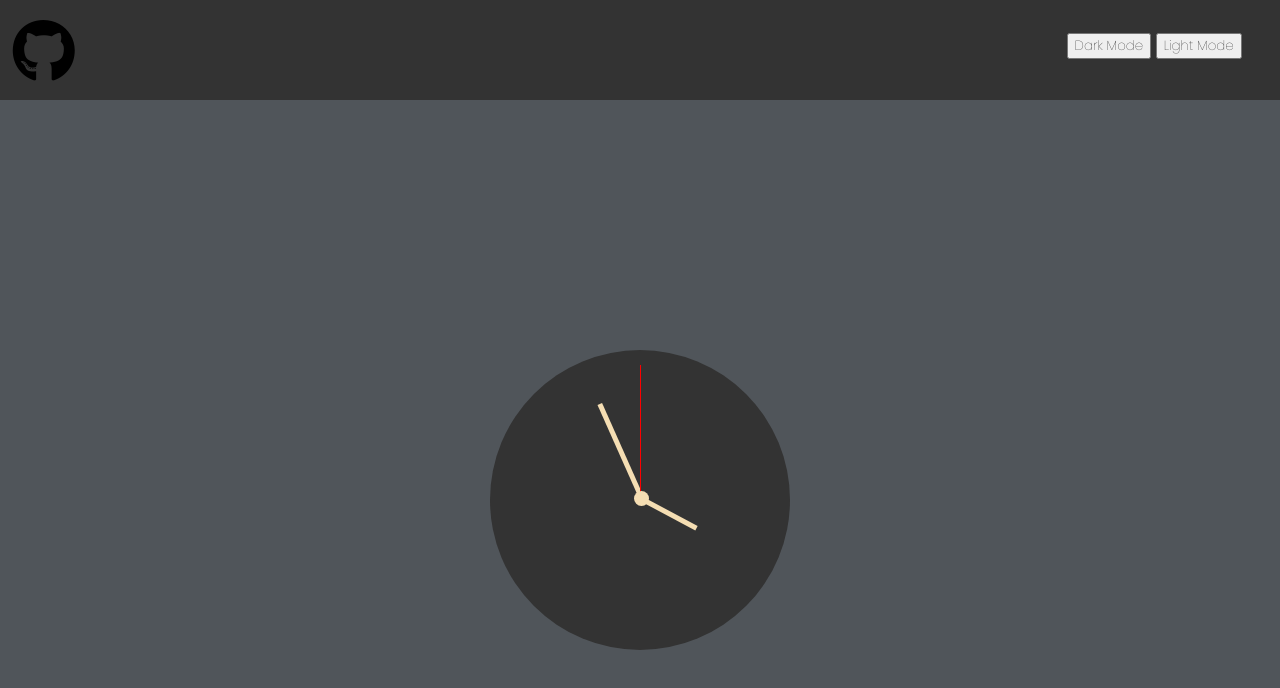
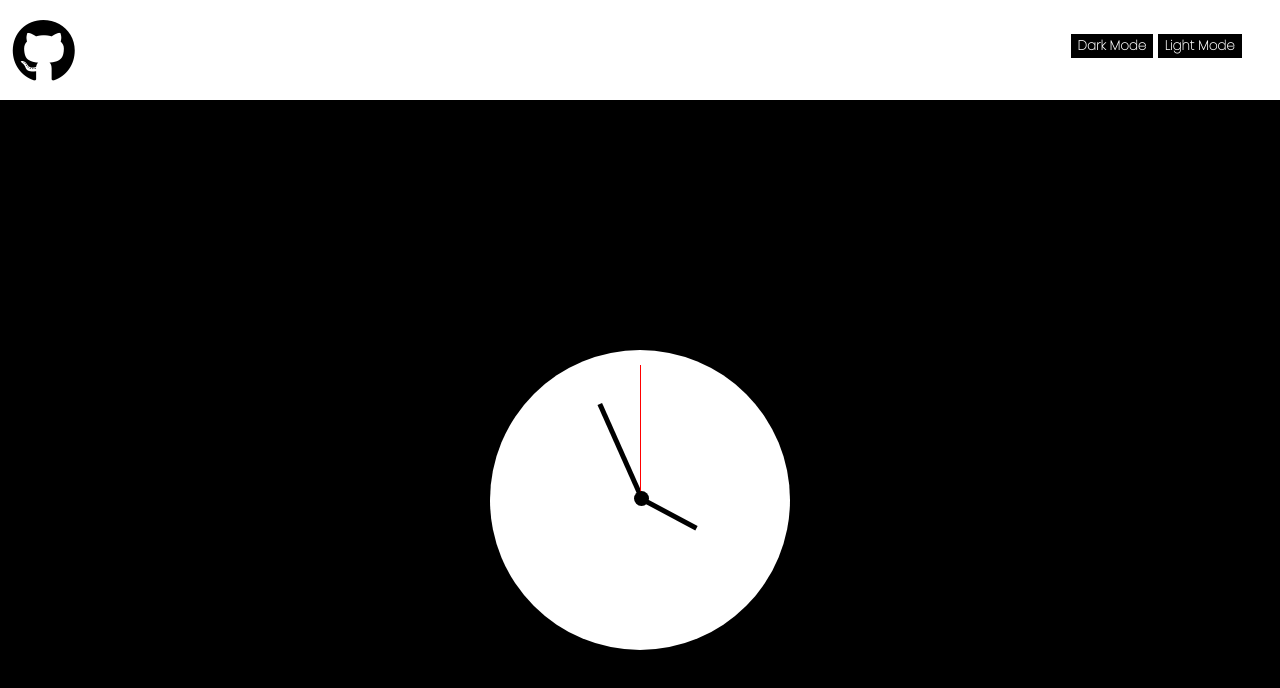
Before and after one commit to SavanGondaliya/Analog-Clock, a plain HTML site: page index.html in a window 1280 px wide. Both pictures are taken after a click on the button "Light Mode". Drawn offline with Linux system fonts and the light colour scheme.

Commit message:
Added Light-Mode Feature

```diff
--- a/index.html
+++ b/index.html
@@ -19,27 +19,27 @@
     <link rel="stylesheet" href="style.css" />
     <title>Digital Clock || Analog Watch</title>
   </head>
-  <body>
-    <header>
+  <body id="body">
+    <header id="header">
       <div class="logo">
-        <a href="https://www.github.com/SavanGondaliya/"><i class="fa-brands fa-github fa-2xl"></i></a>
+        <a href="https://www.github.com/SavanGondaliya/" id="logo"><i class="fa-brands fa-github fa-2xl"></i></a>
       </div>
       <div class="btn">
-        <button>Dark Mode</button>
-        <button>Light Mode</button>
+        <button onclick="Dark_mode()">Dark Mode</button>
+        <button onclick="light_mode()">Light Mode</button>
       </div>
     </header>
     <main class="clock_container">
-      <section class="clock">
-        <div class="center"></div>
+      <section class="clock" id="clock">
+        <div class="center" id="center"></div>
         <div class="hour_container" id="hh">
-          <div class="hour"></div>
+          <div class="hour" id="hour"></div>
         </div>
         <div class="minute_container" id="mm">
-          <div class="minute"></div>
+          <div class="minute" id="minute"></div>
         </div>
         <div class="second_container" id="ss">
-          <div class="second"></div>
+          <div class="second" id="second"></div>
         </div>
       </section>
     </main>
--- a/main.js
+++ b/main.js
@@ -10,4 +10,23 @@ function Time()
     document.getElementById('ss').style.transform = `rotate(${second}deg)`;
 }
 setInterval(Time,1000)
-// hr.style.transform = `rotateZ(${hh+(mm/12)}deg)`;
+
+function light_mode() {
+    document.getElementById("hour").style.background = "black";
+    document.getElementById("minute").style.background = "black";
+    document.getElementById("center").style.background = "black";
+    document.getElementById("second").style.background = "red";
+    document.getElementById("clock").style.background = "white";
+    document.getElementById("header").style.background = "white";
+    document.getElementById("body").style.background = "black";
+}
+function Dark_mode()
+{
+    document.getElementById("hour").style.background = "wheat";
+    document.getElementById("minute").style.background = "wheat";
+    document.getElementById("center").style.background = "wheat";
+    document.getElementById("second").style.background = "red";
+    document.getElementById("clock").style.background = "#333";
+    document.getElementById("header").style.background = "#333";
+    document.getElementById("body").style.background = "#50555a";
+}
--- a/style.css
+++ b/style.css
@@ -53,6 +53,18 @@ a{
     a{
         font-size: 20px;
     }
+}
+button
+{
+    color: white;
+    background: black;
+    font-weight: bolder;
+    border: 1px solid black;
+}
+button:active
+{
+    background: white;
+    color: black;
 }
 /* Clock Design */
 .clock_container
```
